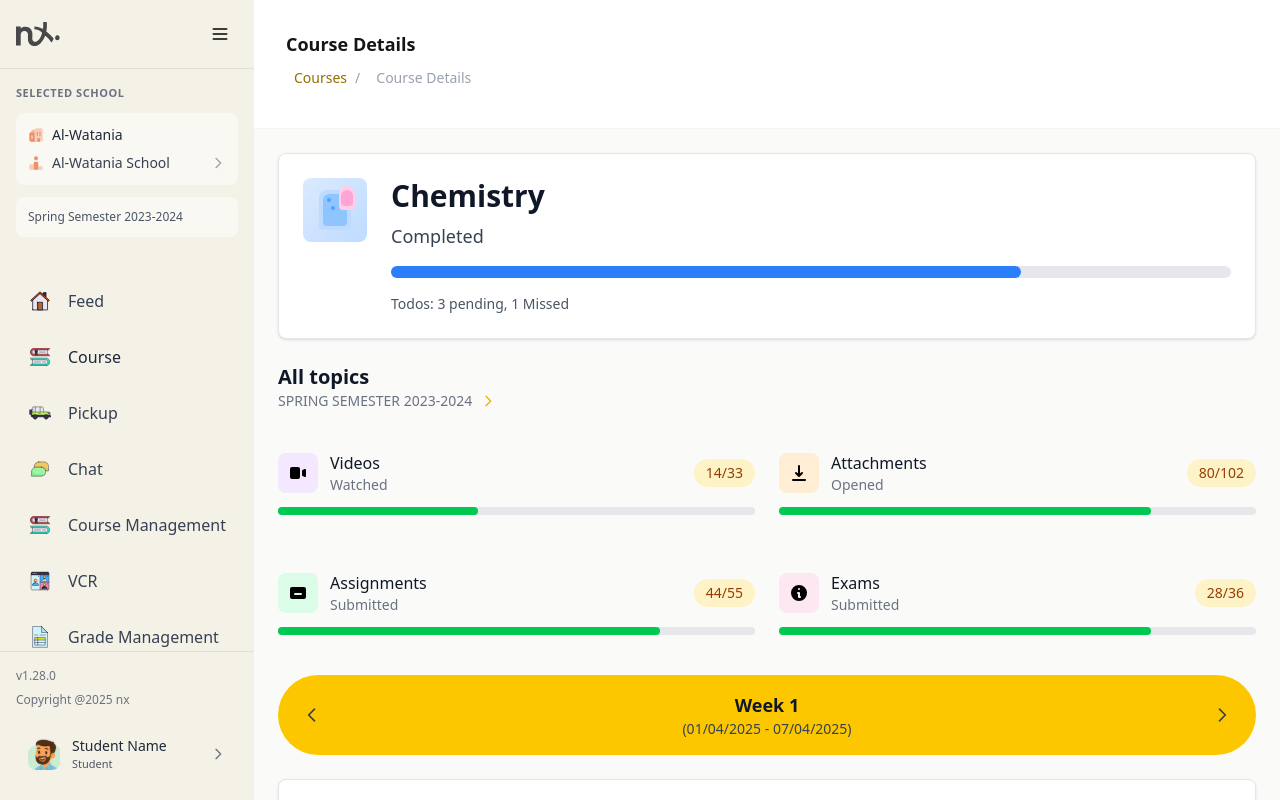
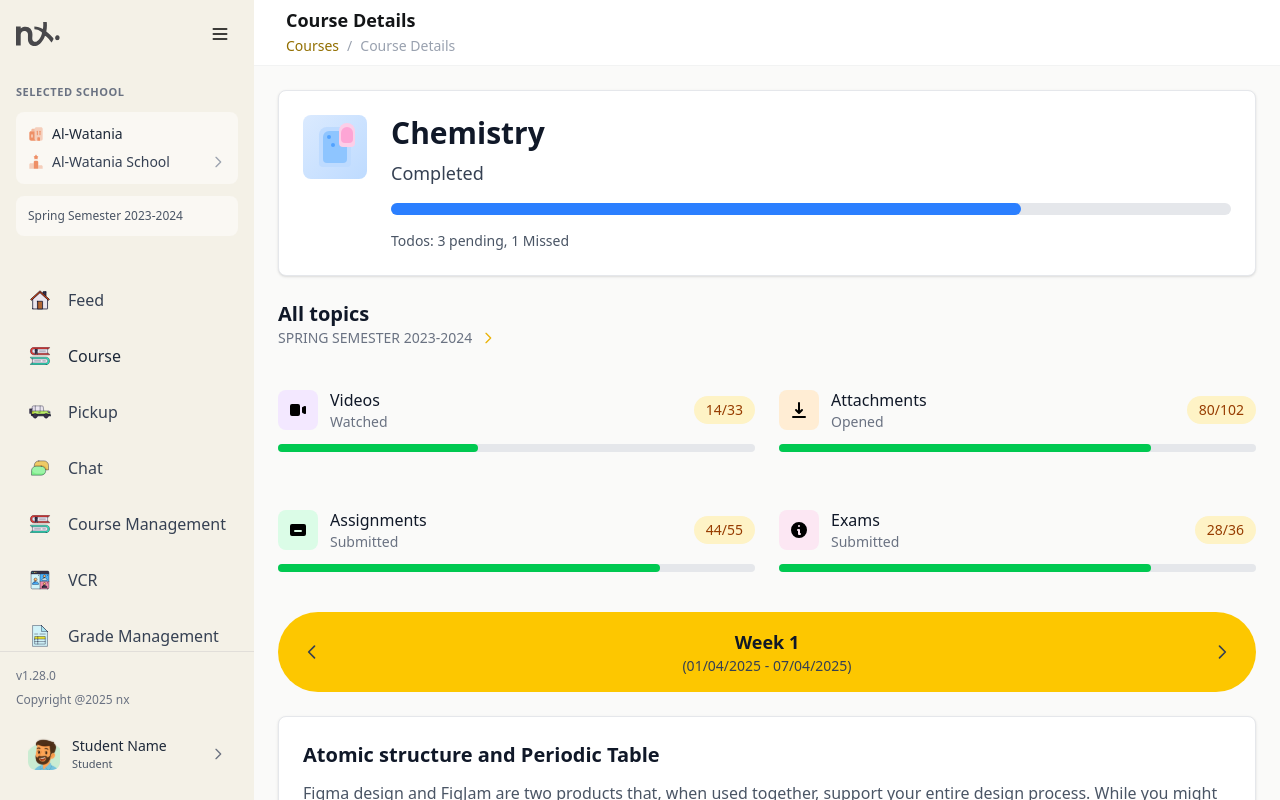
Before and after one commit to prachi316/nx-learner, an Angular app: page /course-details in a window 1280 px wide. Built offline with nearby package versions, Linux system fonts and the light colour scheme.

Commit message:
Refactor header, breadcrumb, and side-nav components for improved styling
- Updated breadcrumb component to enhance list styling and remove unnecessary margins.
- Adjusted header component layout for better spacing and alignment.
- Simplified side-nav component by removing redundant border styles.

```diff
--- a/src/app/common/components/breadcrumb/breadcrumb.component.html
+++ b/src/app/common/components/breadcrumb/breadcrumb.component.html
@@ -1,8 +1,10 @@
 <!-- Breadcrumb Navigation -->
 <nav class="flex" aria-label="Breadcrumb">
-  <ol class="flex items-center space-x-2 font-normal text-sm leading-5 align-middle">
+  <ol
+    class="flex items-center space-x-2 font-normal text-sm leading-5 align-middle list-none pl-0 m-0"
+  >
     @for (item of breadcrumbItems; track item.label; let last = $last; let first = $first) {
-      <li class="flex items-center">
+      <li class="flex items-center list-none m-0 p-0">
         <!-- Breadcrumb Item -->
         <div class="flex items-center">
           <!-- Regular breadcrumb item -->
--- a/src/app/common/components/header/header.component.html
+++ b/src/app/common/components/header/header.component.html
@@ -1,13 +1,13 @@
 <!-- Header -->
-<header class="border-b bg-white border-[var(--stroke-color-lowEmphasis,#f2f3f3)]">
+<header class="border-b bg-white h-[4.125rem] border-[var(--stroke-color-lowEmphasis,#f2f3f3)]">
   <!-- Main Header Content -->
-  <div class="flex items-center justify-between py-6 px-8">
+  <div class="flex items-center justify-between py-2 px-8">
     <!-- Left side - Page Title and Breadcrumb -->
-    <div class="flex flex-col py-2 gap-1">
+    <div class="flex flex-col gap-1">
       <h1 class="font-sans font-semibold text-lg leading-6 tracking-normal text-[#131517]">
         {{ pageTitle }}
       </h1>
-      <div class="flex items-center py-2 gap-1">
+      <div class="flex items-center gap-1">
         <app-breadcrumb [items]="breadcrumbItems"></app-breadcrumb>
       </div>
     </div>
--- a/src/app/common/components/side-nav/side-nav.component.html
+++ b/src/app/common/components/side-nav/side-nav.component.html
@@ -5,7 +5,7 @@
   [class.w-16]="isCollapsed"
 >
   <!-- Header Section -->
-  <div class="px-4 py-3 border-b border-stone-300/60">
+  <div class="px-4 py-3">
     <div class="flex items-center justify-between">
       <div [class.hidden]="isCollapsed">
         <app-icon theIcon="company-logo" width="44" height="44" color="white"></app-icon>
```
